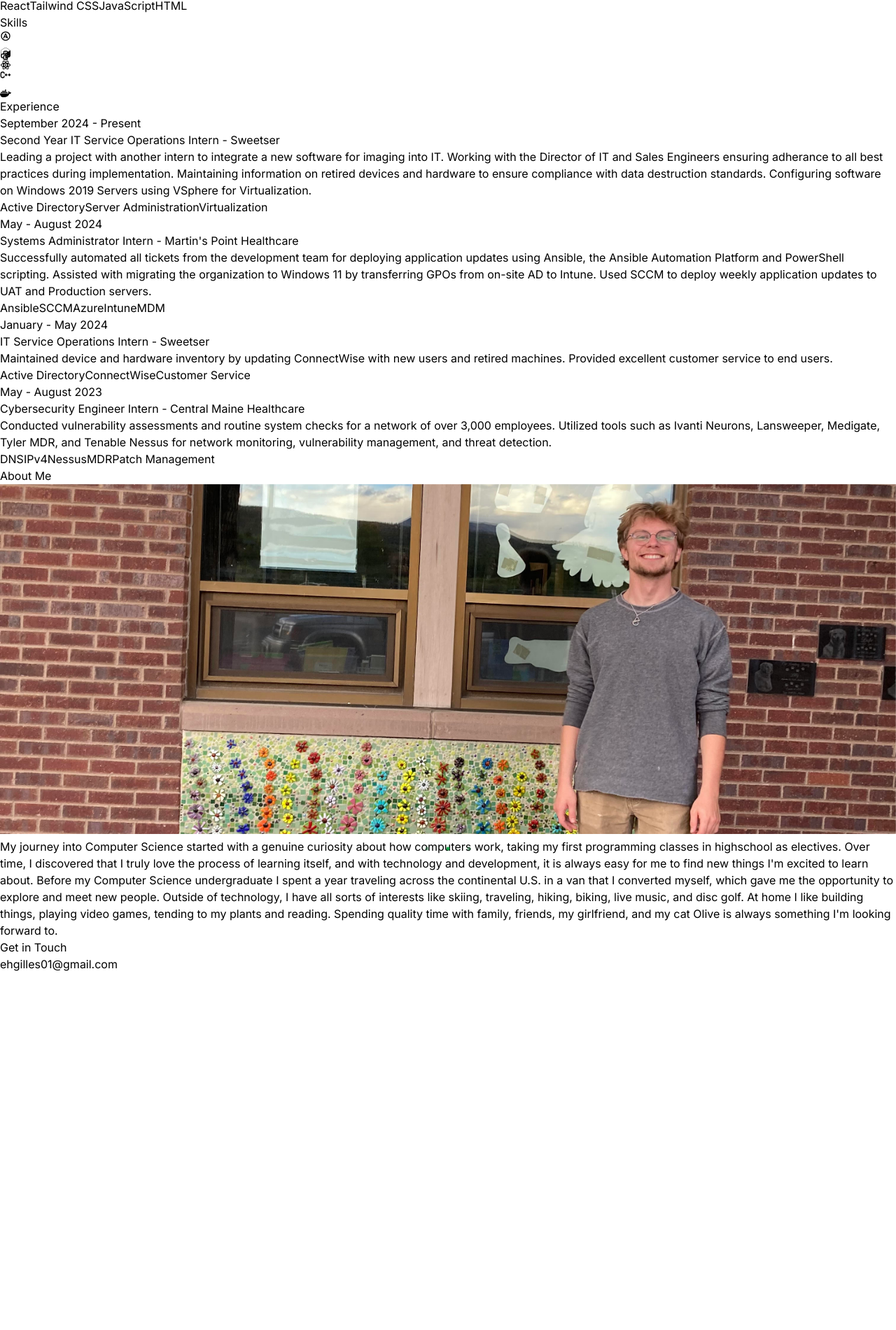
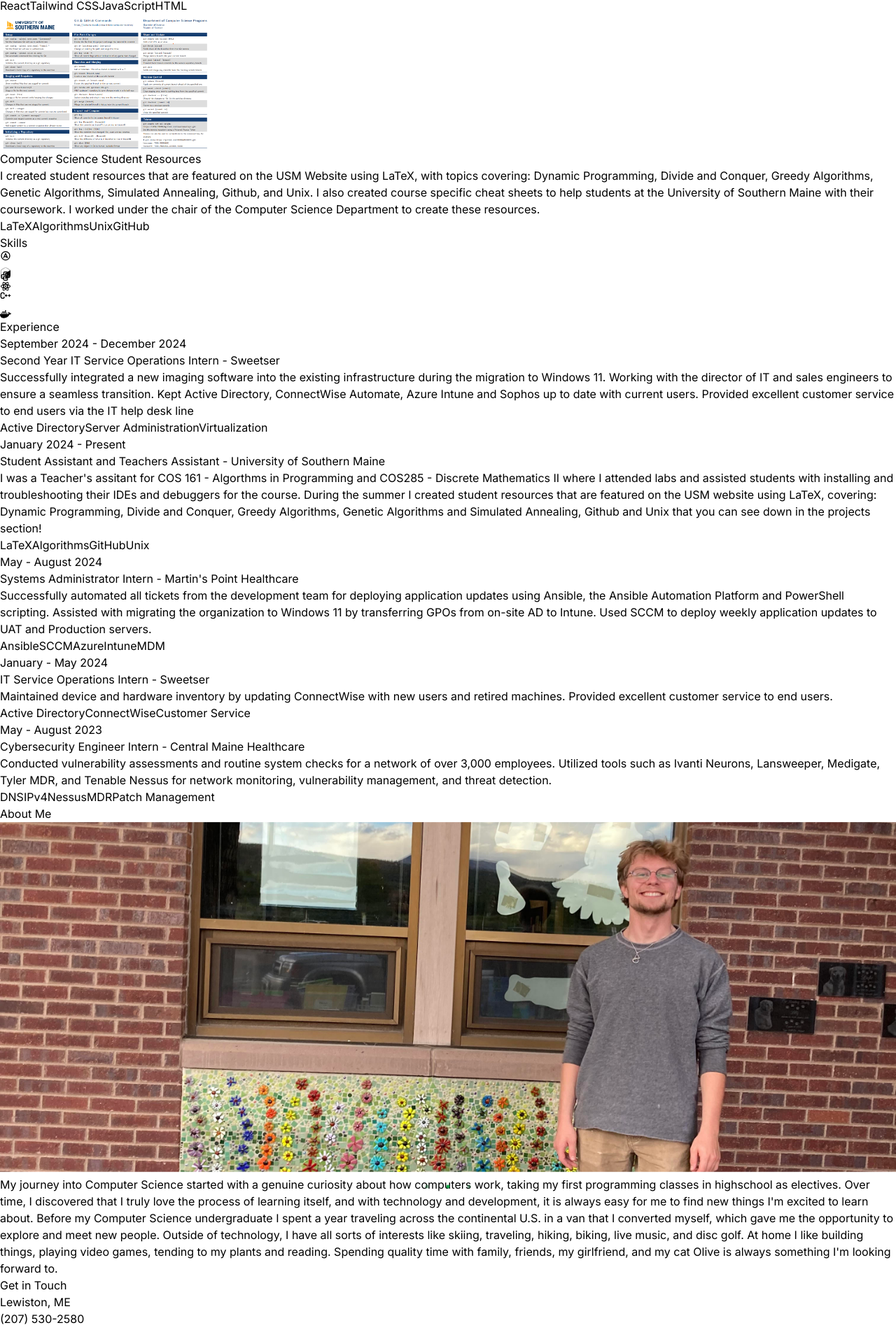
Before and after one commit to EthanGilles/Portfolio, a React (Vite) app: page / in a window 1280 px wide. Shown: the part 2703-4604 px from the top of the page at 70% size. Before the commit the page ends 4093 px from the top, so only its background shows below. Built offline with nearby package versions, Linux system fonts and the light colour scheme.

Commit message:
update portfolio
Signed-off-by: ethangilles <ehgilles01@gmail.com>

```diff
--- a/src/constants/index.js
+++ b/src/constants/index.js
@@ -4,6 +4,7 @@ import daily from "../assets/projects/daily.png"
 import nvim from "../assets/projects/nvim.png"
 import compiler from "../assets/projects/compiler.png"
 import sports from "../assets/projects/sports.png"
+import resources from "../assets/projects/resources.png"
 
 
 export const HERO_CONTENT = `
@@ -26,11 +27,18 @@ Spending quality time with family, friends, my girlfriend, and my cat Olive is a
 
 export const EXPERIENCES = [
   {
-    year: "September 2024 - Present",
+    year: "September 2024 - December 2024",
     role: "Second Year IT Service Operations Intern",
     company: "Sweetser",
-    description: `Leading a project with another intern to integrate a new software for imaging into IT. Working with the Director of IT and Sales Engineers ensuring adherance to all best practices during implementation. Maintaining information on retired devices and hardware to ensure compliance with data destruction standards. Configuring software on Windows 2019 Servers using VSphere for Virtualization.`,
+    description: "Successfully integrated a new imaging software into the existing infrastructure during the migration to Windows 11. Working with the director of IT and sales engineers to ensure a seamless transition. Kept Active Directory, ConnectWise Automate, Azure Intune and Sophos up to date with current users. Provided excellent customer service to end users via the IT help desk line",
     technologies: ["Active Directory", "Server Administration", "Virtualization" ],
+  },
+  {
+    year: "January 2024 - Present",
+    role: "Student Assistant and Teachers Assistant",
+    company: "University of Southern Maine",
+    description: "I was a Teacher's assitant for COS 161 - Algorthms in Programming and COS285 - Discrete Mathematics II where I attended labs and assisted students with installing and troubleshooting their IDEs and debuggers for the course. During the summer I created student resources that are featured on the USM website using LaTeX, covering: Dynamic Programming, Divide and Conquer, Greedy Algorithms, Genetic Algorithms and Simulated Annealing, Github and Unix that you can see down in the projects section!",
+    technologies: ["LaTeX", "Algorithms", "GitHub", "Unix"],
   },
   {
     year: "May - August 2024",
@@ -104,10 +112,18 @@ export const PROJECTS = [
     technologies: ["React", "Tailwind CSS", "JavaScript", "HTML"],
     url: "https://github.com/EthanGilles/Portfolio",
   },
+  {
+    title: "Computer Science Student Resources",
+    image: resources,
+    description:
+      "I created student resources that are featured on the USM Website using LaTeX, with topics covering: Dynamic Programming, Divide and Conquer, Greedy Algorithms, Genetic Algorithms, Simulated Annealing, Github, and Unix. I also created course specific cheat sheets to help students at the University of Southern Maine with their coursework. I worked under the chair of the Computer Science Department to create these resources.",
+    technologies: ["LaTeX", "Algorithms", "Unix", "GitHub"],
+    url: "https://github.com/EthanGilles/Algorithms-Resources/tree/main/finished-pdf",
+  },
 ];
 
 export const CONTACT = {
-  address: "",
-  phoneNo: "",
+  address: "Lewiston, ME",
+  phoneNo: "(207) 530-2580",
   email: "ehgilles01@gmail.com",
 };
```
Also changed, not shown: src/assets/projects/resources.png (added).
